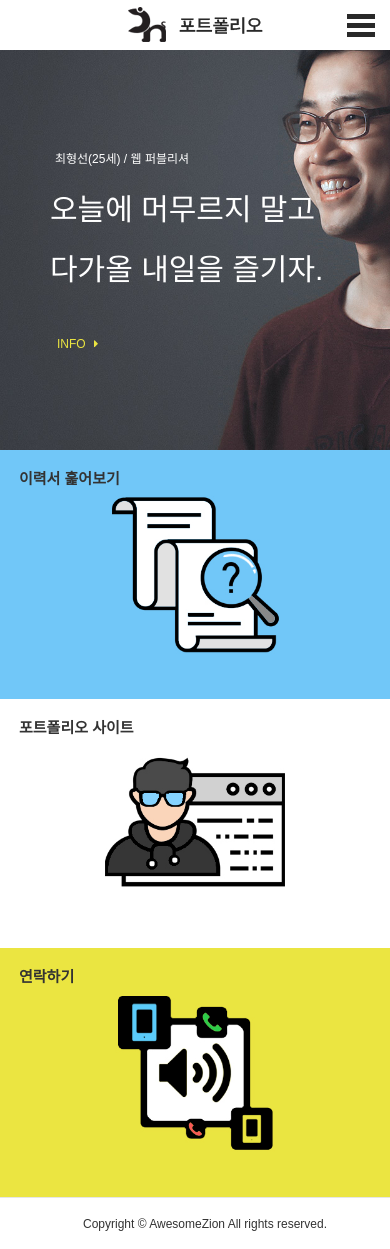
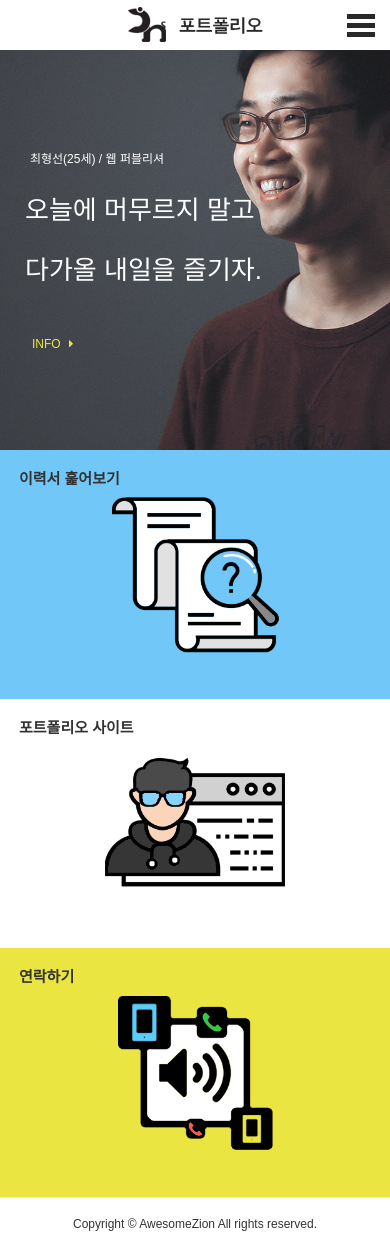
Before and after one commit to Hyungsun/Hyungsun.github.io, a PHP site: page / in a window 390 px wide. Run offline with PHP 8.4, Linux system fonts and the light colour scheme.

Commit message:
0501_2차 반응형 수정 13:02

```diff
--- a/style/common.css
+++ b/style/common.css
@@ -694,4 +694,23 @@ body {
     .list_intro li {
         width: 100%;
     }
+
+    /* footer padding 초기화 */
+    .footer_portfolio .footer_info {
+    padding:0;
+    }
 }
+
+@media all and (max-width:415px) {
+    .wrap_banner .inner_banner {
+        background-position: 52% 60%;
+    }
+
+    .wrap_banner .txt_banner {
+        padding: 150px 25px 0;
+    }
+
+    .txt_banner .txt_say {
+        font-size: 26px;
+    }
+}
```
